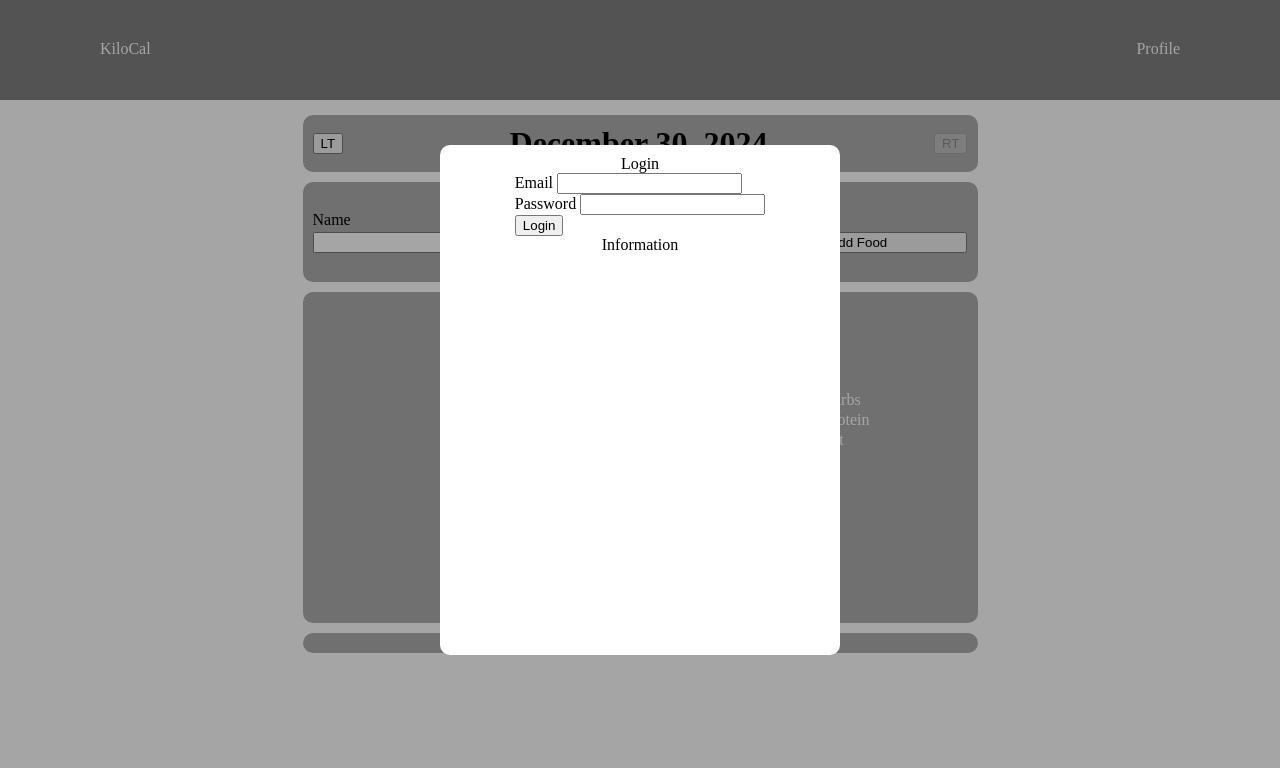
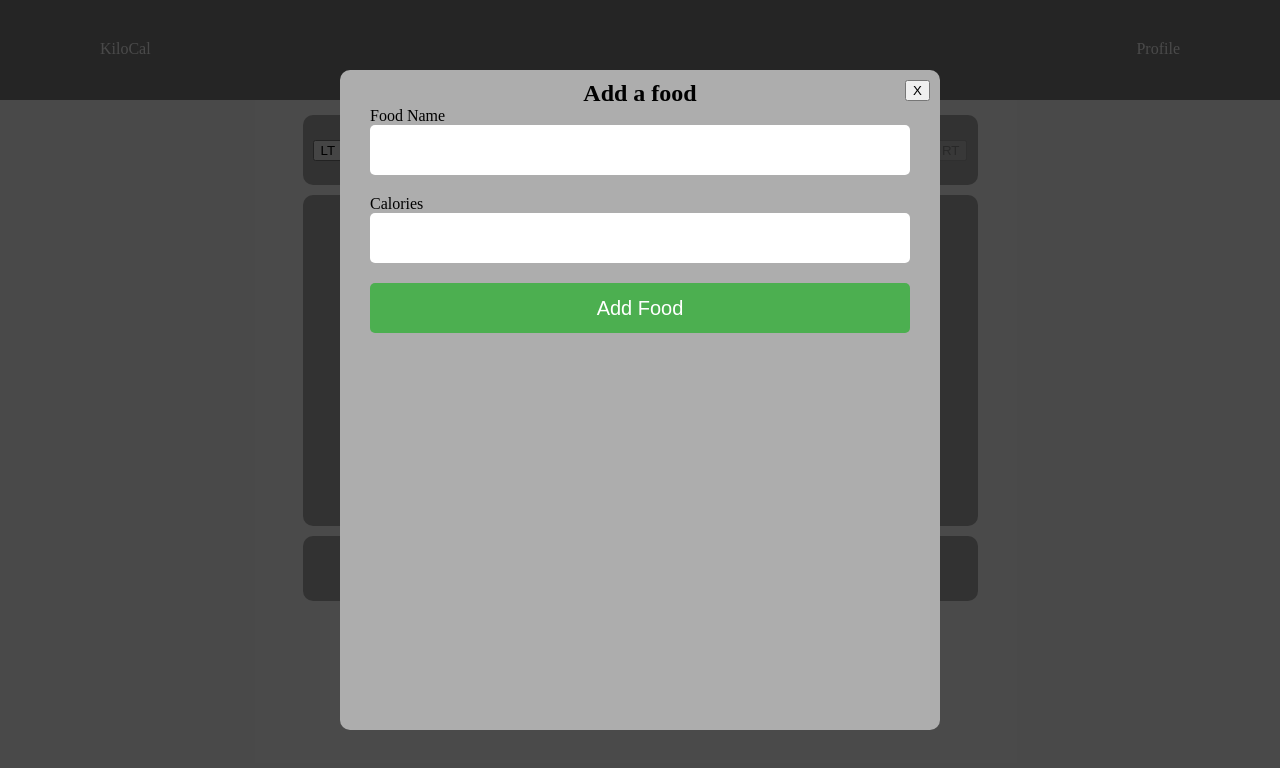
Before and after one commit to ansengarvin/kilocal, a React (Vite) app in the folder frontend/: page / in a window 1280 px wide. Shown: the top 768 px of the page. Built offline with nearby package versions, Linux system fonts and the light colour scheme.

Commit message:
feat: basic post window, doesn't close yet

```diff
--- a/frontend/src/components/appSections/PostSection.tsx
+++ b/frontend/src/components/appSections/PostSection.tsx
@@ -1,52 +1,91 @@
 import { UseQueryResult } from "@tanstack/react-query"
 import styled from "@emotion/styled"
 
-interface postSectionProps {
-    foodPost: UseQueryResult<any, Error>
-    setPostReady: Function
-    setFoodName: Function
-    setCalories: Function
-}
+const ModalBackdrop = styled.div`
+  position: fixed;
+  top: 0;
+  left: 0;
+  width: 100%;
+  height: 100%;
+  background-color: rgba(0, 0, 0, 0.553);
+  display: flex;
+  justify-content: center;
+  align-items: center;
+  z-index: 1000;
+`
 
 const PostSectionDiv = styled.div`
+  position: relative;
+  padding-top: 10px;
   background-color: #adadad;
   border-radius: 10px;
-  width: 90%;
-  height: 100px;
-  margin-bottom: 10px;
+  width: 600px;
+  height: 650px;
 
   display: flex;
   flex-direction: column;
-  justify-content: center;
+  align-items: center;
 
-  .interior {
-    margin: 10px;
+  button.x {
+    position: absolute;
+    top: 10px;
+    right: 10px;
   }
-  .formGrid{
-    display: grid;
-    grid-template-areas:
-    "leftlabel rightlabel empty"
-    "leftinput rightinput button";
-    grid-template-columns: 1fr 1fr 1fr;
-    grid-template-rows: 1fr 1fr;
 
-    .leftLabel {
-      grid-area: leftlabel;
-    }
-    .rightLabel {
-      grid-area: rightlabel;
-    }
-    .leftInput {
-      grid-area: leftinput;
-    }
-    .rightInput {
-      grid-area: rightinput;
-    }
-    .button {
-      grid-area: button
-    }
+  div.inputSection {
+    width: 90%;
+    display: flex;
+    flex-direction: column;
   }
+
+  form {
+    width: 600px;
+    display: flex;
+    flex-direction: column;
+    justify-content: center;
+    align-items: center;
+    gap: 20px;
+  }
+
+  input {
+    all: unset;
+
+    width: 100%;
+    height: 50px;
+    border-radius: 5px;
+
+    background-color: white;
+  }
+
+  button.submit {
+    width: 90%;
+    height: 50px;
+    border-radius: 5px;
+
+    background-color: #4CAF50;
+    color: white;
+    font-size: 20px;
+
+    border: none;
+  }
+
+  button.submit:hover {
+    background-color: #45a049;
+  }
+
+  input:hover {
+    background-color: #e6e6e6;
+  }
+
 `
+
+interface postSectionProps {
+  foodPost: UseQueryResult<any, Error>
+  setPostWindowHidden: Function
+  setPostReady: Function
+  setFoodName: Function
+  setCalories: Function
+}
 
 export function PostSection(props: postSectionProps) {
     const {
@@ -55,20 +94,51 @@ export function PostSection(props: postSectionProps) {
     } = props
 
     return (
-        <PostSectionDiv>
-            <div className="interior">
+        <ModalBackdrop>
+          <PostSectionDiv>
+            <h2>
+              Add a food
+            </h2>
+            <button className="x">
+              X
+            </button>
+
             <form className="formGrid" onSubmit={(e) => {
                 e.preventDefault()
                 setPostReady(true)
             }}>
-                <label className="leftLabel" htmlFor="Food Name">Name</label>
-                <input className="leftInput" name="Food Name" type="text" onChange={e => setFoodName(e.target.value)}/>
-                <label className="rightLabel" htmlFor="calories">Calories</label>
-                <input className="rightInput" name="calories" type="number" min="1" defaultValue="1" onChange={e => setCalories(e.target.valueAsNumber)}/>
-                <button className="button" type="submit">Add Food</button>
+                <div className="inputSection">
+                  <label htmlFor="name">
+                    Food Name
+                  </label>
+                  <input
+                    className="leftInput"
+                    id="name"
+                    name="Food Name"
+                    type="text"
+                    onChange={e => setFoodName(e.target.value)}
+                  />
+                </div>
+
+                <div className="inputSection">
+                  <label htmlFor="calories">
+                    Calories
+                  </label>
+                  <input
+                    id="calories"
+                    className="rightInput"
+                    name="calories"
+                    type="number"
+                    min="1"
+                    onChange={e => setCalories(e.target.valueAsNumber)}
+                  />
+                </div>
+                <button className="submit" type="submit">Add Food</button>
+
             </form>
-            </div>
             {foodPost.data && foodPost.data["err"] && <>{foodPost.data["err"]}</>}
-        </PostSectionDiv>
+          </PostSectionDiv>
+        </ModalBackdrop>
+
     )
 }
--- a/frontend/src/routes/App.tsx
+++ b/frontend/src/routes/App.tsx
@@ -21,6 +21,7 @@ function formatDate(date: Date) {
 const DateSection = styled.div`
   height: auto;
   width: 90%;
+  height: 50px;
   margin-bottom: 10px;
   padding-top: 10px;
   padding-bottom: 10px;
@@ -68,6 +69,8 @@ function App() {
   const [dayDate, setDayDate] = useState(new Date())
   const [formattedDate, setFormattedDate] = useState(formatDate(dayDate))
   const [isCurrentDay, setIsCurrentDay] = useState(true)
+
+  const [postWindowHidden, setPostWindowHidden] = useState(false)
   const [postReady, setPostReady] = useState(false)
   const [calories, setCalories] = useState(1)
   const [foodName, setFoodName] = useState("")
@@ -148,6 +151,19 @@ function App() {
   })
 
   return (
+    <>
+      {
+        postWindowHidden ?
+        <></> :
+        <PostSection
+          foodPost={foodPost}
+          setPostWindowHidden={setPostWindowHidden}
+          setPostReady={setPostReady}
+          setFoodName={setFoodName}
+          setCalories={setCalories}
+        />
+      }
+
       <ContentWindow>
         <div className='content'>
           <DateSection>
@@ -169,12 +185,6 @@ function App() {
                 setFormattedDate(formatDate(newDate))
               }}>RT</button>
           </DateSection>
-        <PostSection
-          foodPost={foodPost}
-          setPostReady={setPostReady}
-          setFoodName={setFoodName}
-          setCalories={setCalories}
-        />
           <GoalSection
             calorieTotal={foodGet.data?.totalCalories} calorieGoal={2000}
             carbTotal={foodGet.data?.totalCarbs} carbGoal={300}
@@ -182,6 +192,10 @@ function App() {
             fatTotal={foodGet.data?.totalFat} fatGoal={50}
           />
           <FoodSection>
+            <h2>
+              Food Journal
+            </h2>
+            <br/>
             {foodGet.data?.food && foodGet.data?.food.length == 0 && <p>
               No food for this day yet!
             </p>}
@@ -197,9 +211,9 @@ function App() {
             }
           </FoodSection>
         </div>
+      </ContentWindow>
+    </>
 
-
-    </ContentWindow>
   )
 }
 
```
Lines whose indentation alone changed are shown as unchanged.
